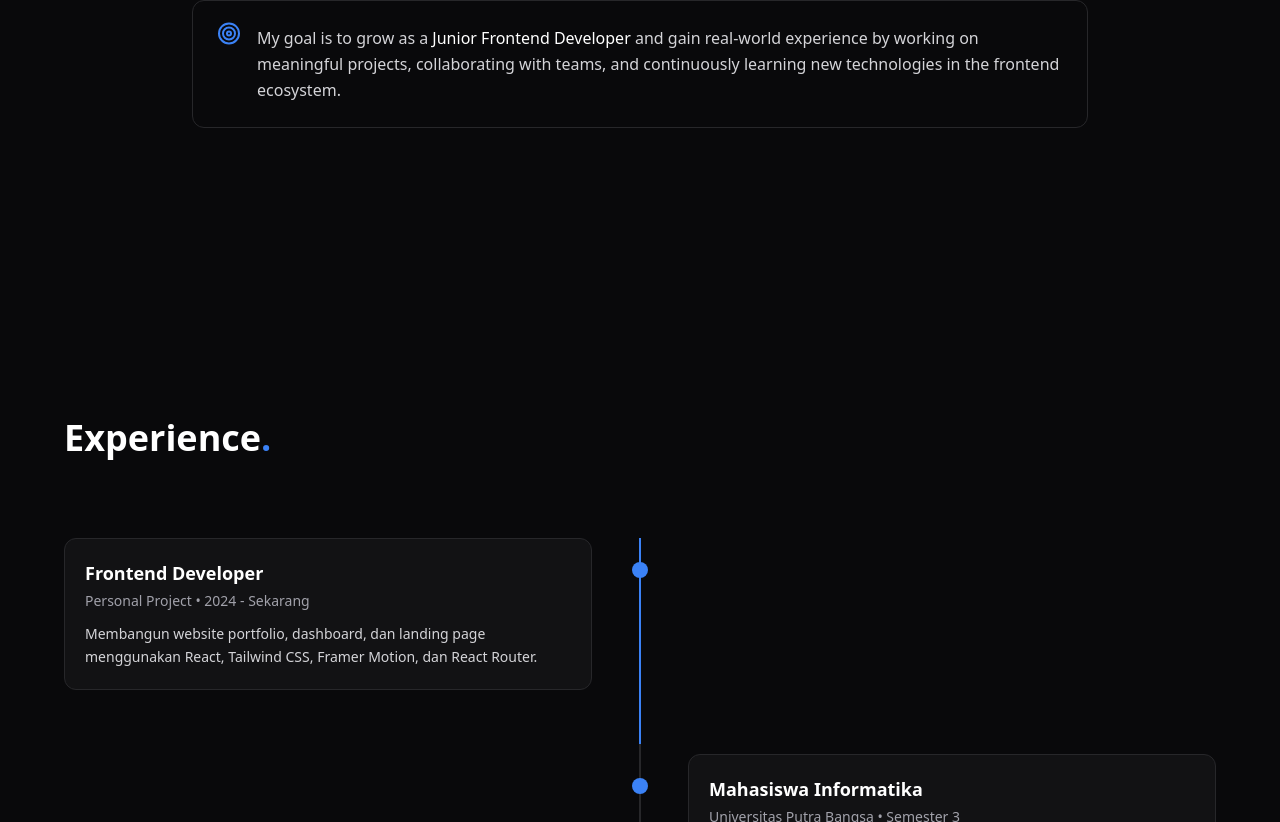
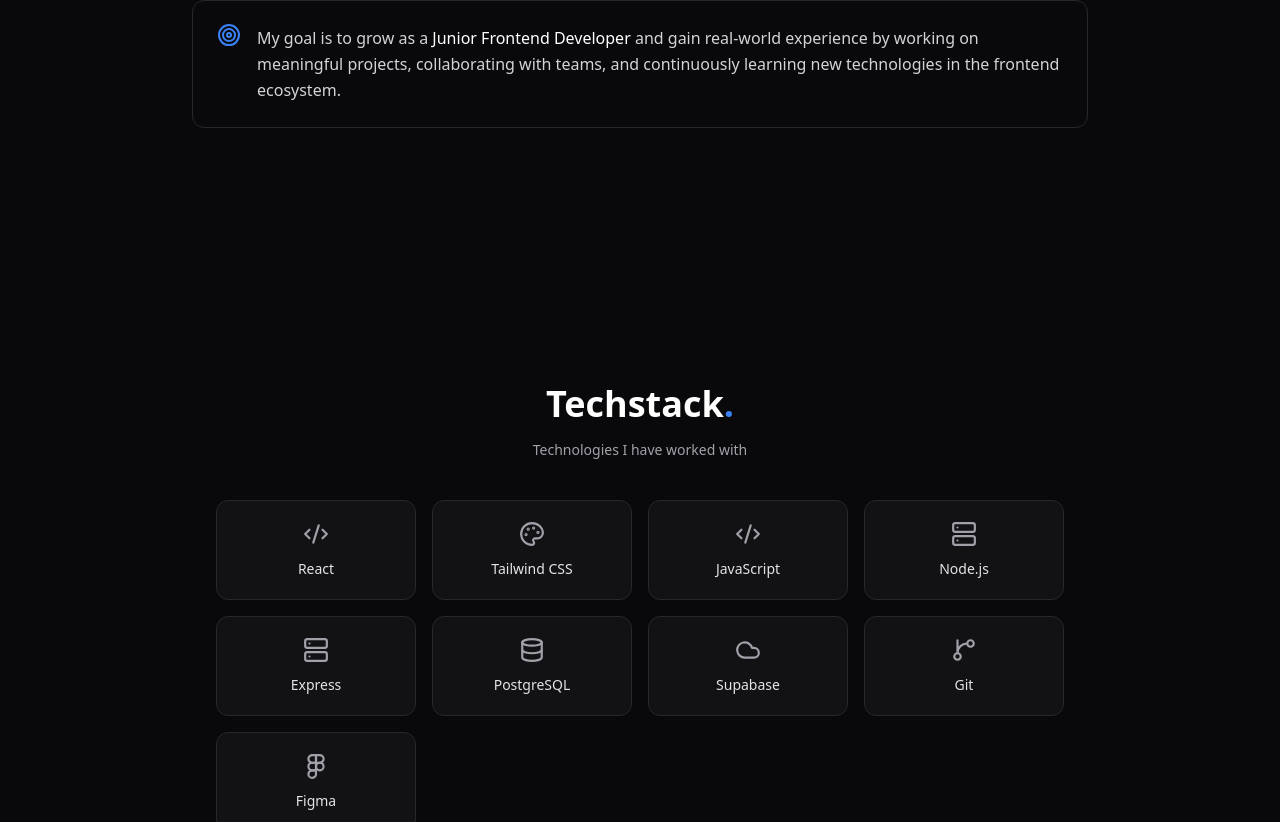
Before and after one commit to haidaralfff/personal-web-portofolio-, a React (Vite) app: page / in a window 1280 px wide. Shown: the part 1278-2100 px from the top of the page. Built offline with nearby package versions, Linux system fonts and the light colour scheme.

Commit message:
update ui

```diff
--- a/src/App.jsx
+++ b/src/App.jsx
@@ -4,6 +4,8 @@
 import About from "./pages/About";
 import Project from "./pages/Project";
 import Experience from "./pages/Experience";
+import Contact from "./pages/Contact";
+import Footer from "./components/layouts/Footer";
 
 function App() {
   return (
@@ -17,7 +19,6 @@
       <section id="about">
         <About />
       </section>
-
       <section id="experience">
         <Experience />
       </section>
@@ -25,6 +26,10 @@
       <section id="projects">
         <Project />
       </section>
+
+      <section id= "contact">
+        <Contact />
+      </section>
     </>
   );
 }
--- a/src/components/TechStack.jsx
+++ b/src/components/TechStack.jsx
@@ -1,13 +1,108 @@
+import { motion } from "framer-motion";
+import {
+  Code2,
+  Palette,
+  Database,
+  Server,
+  GitBranch,
+  Figma,
+  Cloud,
+} from "lucide-react";
+
+const stacks = [
+  { name: "React", icon: Code2 },
+  { name: "Tailwind CSS", icon: Palette },
+  { name: "JavaScript", icon: Code2 },
+  { name: "Node.js", icon: Server },
+  { name: "Express", icon: Server },
+  { name: "PostgreSQL", icon: Database },
+  { name: "Supabase", icon: Cloud },
+  { name: "Git", icon: GitBranch },
+  { name: "Figma", icon: Figma },
+];
+
+// container animation
+const container = {
+  hidden: { opacity: 0 },
+  show: {
+    opacity: 1,
+    transition: {
+      staggerChildren: 0.1,
+    },
+  },
+};
+
+// item animation
+const item = {
+  hidden: { opacity: 0, y: 20 },
+  show: {
+    opacity: 1,
+    y: 0,
+    transition: { duration: 0.4, ease: "easeOut" },
+  },
+};
+
 export default function Techstack() {
   return (
-        <section className="min-h-screen bg-zinc-950 text-white pt-24 px-6 flex items-center">
-            <div className="mx-auto max-w-4xl text-center">
-                <h1 className="text-4xl font-bold">
+    <section className="min-h-screen bg-zinc-950 text-white pt-24 px-4 sm:px-6 flex items-center">
+      <div className="mx-auto max-w-5xl w-full text-center">
+        {/* Title */}
+        <motion.h1
+          initial={{ opacity: 0, y: -10 }}
+          animate={{ opacity: 1, y: 0 }}
+          transition={{ duration: 0.5 }}
+          className="text-3xl sm:text-4xl font-bold"
+        >
           Techstack<span className="text-blue-500">.</span>
-                </h1>
-                <p className="mt-4 text-sm text-zinc-400">
+        </motion.h1>
+
+        <motion.p
+          initial={{ opacity: 0 }}
+          animate={{ opacity: 1 }}
+          transition={{ delay: 0.2 }}
+          className="mt-4 text-xs sm:text-sm text-zinc-400"
+        >
           Technologies I have worked with
-                </p>
+        </motion.p>
+
+        {/* Grid */}
+        <motion.div
+          variants={container}
+          initial="hidden"
+          animate="show"
+          className="
+            mt-10
+            grid grid-cols-2
+            sm:grid-cols-3
+            md:grid-cols-4
+            gap-3 sm:gap-4
+          "
+        >
+          {stacks.map(({ name, icon: Icon }) => (
+            <motion.div
+              key={name}
+              variants={item}
+              whileHover={{ y: -6, scale: 1.03 }}
+              className="
+                group rounded-xl
+                border border-zinc-800
+                bg-zinc-900/60
+                p-4 sm:p-5
+                flex flex-col items-center gap-2 sm:gap-3
+                transition-colors
+                hover:border-blue-500
+              "
+            >
+              <Icon
+                size={26}
+                className="text-zinc-400 group-hover:text-blue-500 transition-colors"
+              />
+              <span className="text-xs sm:text-sm text-zinc-200 group-hover:text-white">
+                {name}
+              </span>
+            </motion.div>
+          ))}
+        </motion.div>
       </div>
     </section>
   );
--- a/src/pages/About.jsx
+++ b/src/pages/About.jsx
@@ -1,6 +1,7 @@
 // eslint-disable-next-line no-unused-vars
 import { motion } from "framer-motion";
 import { GraduationCap, Code2, Target } from "lucide-react";
+import Techstack from "../components/Techstack";
 
 const container = {
   hidden: { opacity: 0 },
@@ -114,6 +115,8 @@
             </p>
           </motion.div>
 
+          {/* Techstack */}
+          <Techstack />
         </div>
       </motion.div>
     </main>
--- a/src/pages/Contact.jsx
+++ b/src/pages/Contact.jsx
@@ -0,0 +1,144 @@
+import { motion } from "framer-motion";
+import Footer from "../components/layouts/Footer";
+
+const contacts = [
+  {
+    label: "Email",
+    value: "youremail@gmail.com",
+    href: "mailto:youremail@gmail.com",
+  },
+  {
+    label: "GitHub",
+    value: "github.com/username",
+    href: "https://github.com/username",
+  },
+  {
+    label: "LinkedIn",
+    value: "linkedin.com/in/username",
+    href: "https://linkedin.com/in/username",
+  },
+  {
+    label: "Instagram",
+    value: "@username",
+    href: "https://instagram.com/username",
+  },
+];
+
+const container = {
+  hidden: { opacity: 0 },
+  show: {
+    opacity: 1,
+    transition: { staggerChildren: 0.12 },
+  },
+};
+
+const item = {
+  hidden: { opacity: 0, y: 16 },
+  show: { opacity: 1, y: 0 },
+};
+
+export default function Contact() {
+  return (
+    <section className="min-h-screen bg-zinc-950 text-white pt-24 px-4 sm:px-6 flex items-center">
+      <div className="mx-auto max-w-5xl w-full">
+        {/* Header */}
+        <div className="text-center">
+          <motion.h1
+            initial={{ opacity: 0, y: -10 }}
+            animate={{ opacity: 1, y: 0 }}
+            transition={{ duration: 0.5 }}
+            className="text-3xl sm:text-4xl font-bold"
+          >
+            Contact<span className="text-blue-500">.</span>
+          </motion.h1>
+
+          <motion.p
+            initial={{ opacity: 0 }}
+            animate={{ opacity: 1 }}
+            transition={{ delay: 0.2 }}
+            className="mt-4 text-xs sm:text-sm text-zinc-400"
+          >
+            Let’s connect and build something meaningful
+          </motion.p>
+        </div>
+
+        {/* Content */}
+        <motion.div
+          variants={container}
+          initial="hidden"
+          animate="show"
+          className="mt-16 grid grid-cols-1 md:grid-cols-2 gap-10"
+        >
+          {/* Left text */}
+          <motion.div variants={item} className="text-center md:text-left">
+            <h2 className="text-xl font-semibold">
+              Ready to collaborate?
+            </h2>
+            <p className="mt-4 text-sm text-zinc-400 leading-relaxed">
+              I’m open to freelance work, collaborations, or just a friendly
+              chat. If you have an idea or project in mind, don’t hesitate to
+              reach out.
+            </p>
+          </motion.div>
+
+          {/* Right links */}
+          <motion.div
+            variants={container}
+            className="space-y-4"
+          >
+            {contacts.map(({ label, value, href }) => (
+              <motion.a
+                key={label}
+                href={href}
+                target="_blank"
+                rel="noreferrer"
+                variants={item}
+                whileHover={{ x: 6 }}
+                className="
+                  group block rounded-xl
+                  border border-zinc-800
+                  bg-zinc-900/60
+                  px-6 py-4
+                  transition-all
+                  hover:border-blue-500
+                "
+              >
+                <div className="flex items-center justify-between">
+                  <span className="text-sm text-zinc-400">{label}</span>
+                  <span className="text-sm font-medium text-zinc-200 group-hover:text-white">
+                    {value}
+                  </span>
+                </div>
+              </motion.a>
+            ))}
+          </motion.div>
+        </motion.div>
+
+        {/* CTA */}
+        <motion.div
+          initial={{ opacity: 0 }}
+          animate={{ opacity: 1 }}
+          transition={{ delay: 0.6 }}
+          className="mt-20 text-center"
+        >
+          <a
+            href="mailto:youremail@gmail.com"
+            className="
+              inline-block rounded-full
+              border border-zinc-700
+              px-8 py-3
+              text-sm font-medium
+              hover:border-blue-500
+              hover:text-blue-500
+              transition
+            "
+          >
+            Send me an email
+          </a>
+        </motion.div>
+      </div>
+    </section>
+
+
+  );
+}
--- a/src/pages/Home.jsx
+++ b/src/pages/Home.jsx
@@ -2,7 +2,7 @@
 import { motion } from "framer-motion";
 import Profile from "../assets/profile.jpeg";
 import { Link } from "react-router-dom";
-import Techstack from "../components/Techstack";
+
 
 
 export default function Home() {
```
Lines whose indentation alone changed are shown as unchanged.
